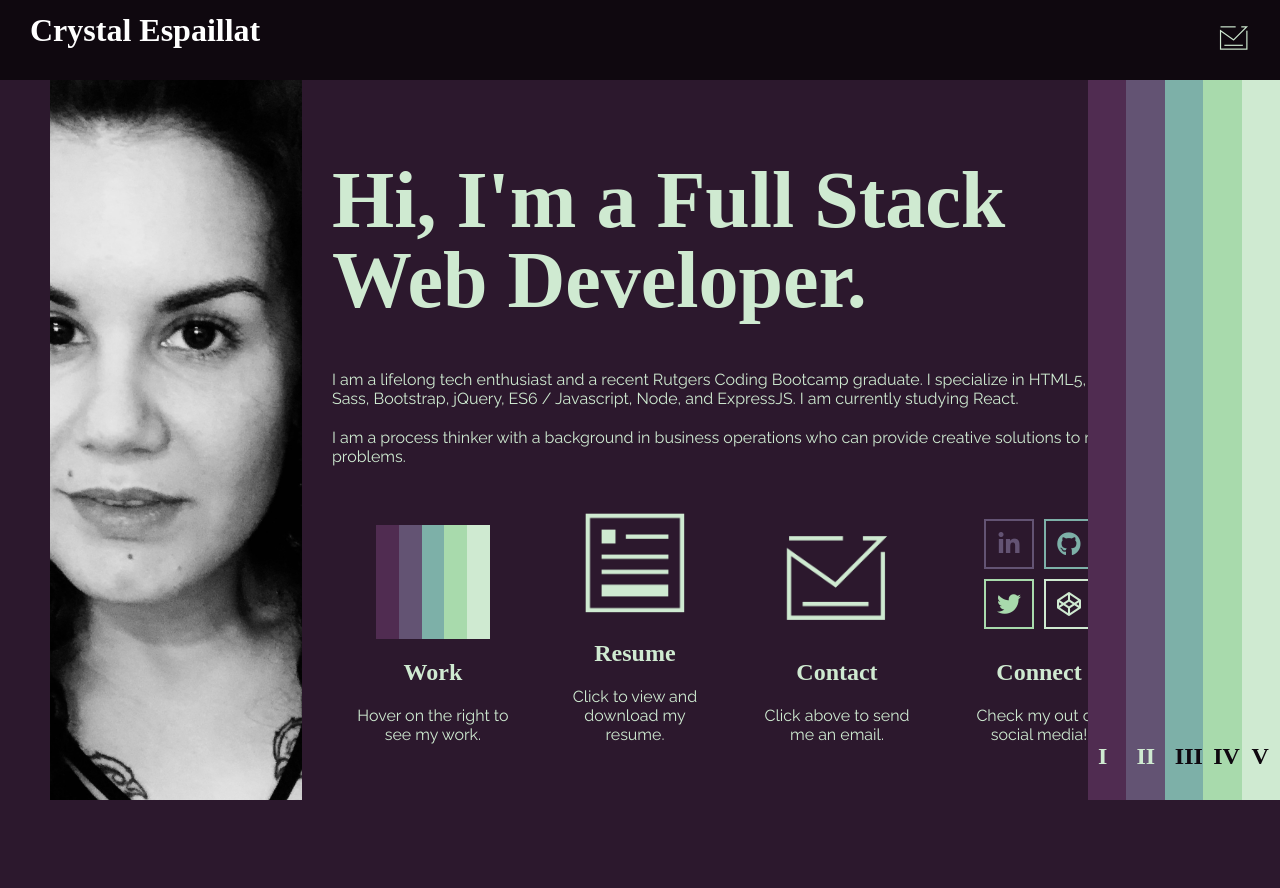
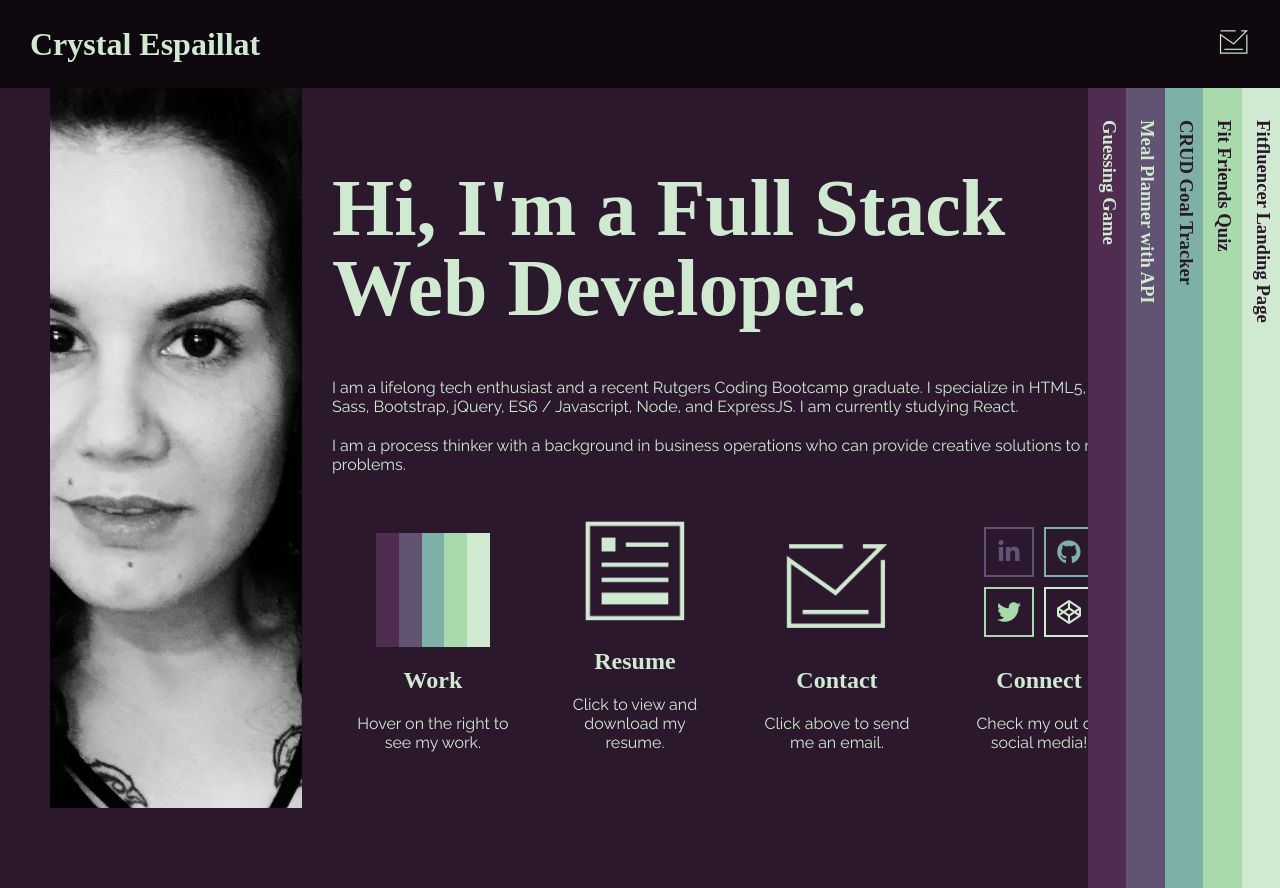
Before and after one commit to CrystalEspaillat/2019-Portfolio, a website: page public/index.html in a window 1280 px wide. Shown: the top 888 px of the page. Before the commit the page ends 800 px from the top, so only its background shows below. Drawn offline with nearby package versions, Linux system fonts and the light colour scheme; files whose address does not match are found by name; a web font is replaced by a local one.

Commit message:
Added vertical lables to projects and fixed text colors.

```diff
--- a/public/css/global.css
+++ b/public/css/global.css
@@ -5,8 +5,8 @@
 }
 
 body {
+    width: 100vw;
     height: 100vh;
-    width: 100vw;
     overflow: hidden;
     background: var(--darkpurple);
 }
--- a/public/css/header.css
+++ b/public/css/header.css
@@ -1,15 +1,19 @@
 header {
     background: var(--black);
-    color: var(--white);
     display: flex;
     align-items: center;
     justify-content: space-between;
     padding: 30px;
+    height: 11vh;
 }
 
-nav a {
-    color: var(--white);
-    font-size: 1em;
+header a {
+    color: var(--tea);
+    text-decoration: none;
+}
+
+header h1 {
+    margin-bottom: 0px;
 }
 
 /* Main Layout for Mobile */
--- a/public/css/panels.css
+++ b/public/css/panels.css
@@ -1,63 +1,27 @@
-main.container {
+/* Holds all of the panels */
+main {
     position: absolute;
-    top: 10vh;
+    top: 11vh;
     right: 0px;
-    width: 10vw;
+    width: 15vw;
+    display: flex;
+    justify-content: flex-end;
+    height: 100vh;
 }
 
-article {
-    display: flex;
-    align-items: flex-start;
-    justify-content: flex-start;
-    padding: 50px;
-}
-
-/* //////////////////////////////////// */
-/* Colors */
-/* //////////////////////////////////// */
-#about {
-    background-color: var(--darkpurple);
-}
-#project-1 {
-    background-color: var(--purple);
-}
-#project-2 {
-    background-color: var(--lavender);
-}
-
-#about, #project-1, #project-2 {
-    color: var(--tea);
-}
-
-#project-3 {
-    background-color: var(--teal);
-}
-#project-4 {
-    background-color: var(--moss);
-}
-#project-5 {
-    background-color: var(--tea);
-}
-
-#project-3, #project-4, #project-5 {
-    color: var(--black);
-}
-
-/* //////////////////////////////////// */
-/* Panels */
-/* //////////////////////////////////// */
-
+/* The panels */
 section {
     padding: 10px;
     align-items: flex-start;
     justify-content: center;
 }
 
-.label {
-    position: fixed;
-    bottom: 10px;
-    align-items: center;
-    justify-content: center;
+/* The content inside of the panels */
+article {
+    display: flex;
+    align-items: flex-start;
+    justify-content: flex-start;
+    padding: 50px;
 }
 
 /* //////////////////////////////////// */
@@ -69,7 +33,7 @@ main:hover {
     width:100vw;
 }
 
-/* the pantels */
+/* the panels */
 section {
     width: 3vw;
     transition: width 1s;
@@ -90,10 +54,23 @@ section:hover > article {
     opacity: 1;
     transition: opacity 1s ease .5s;}
 
-
 /* //////////////////////////////////// */
 /* Project Content */
 /* //////////////////////////////////// */
+
+/* Text label for each project */
+.label {
+    align-items: center;
+    justify-content: flex-start;
+    font-family: "Megrim";
+    font-weight: bold;
+    font-size: 14pt;
+    transform: rotate(90deg);
+    transform-origin: left bottom 0;
+    float: left;
+    width: 400px;
+    position: absolute;
+}
 
 .project-img {
     align-items: flex-start;
@@ -119,6 +96,50 @@ section:hover > article {
  {
     text-decoration: none;
     color: var(--purple);
+    font-weight: bold;
+}
+
+/* //////////////////////////////////// */
+/* Colors */
+/* //////////////////////////////////// */
+
+/* Dark Panels */
+#about {
+    background-color: var(--darkpurple);
+}
+#project-1 {
+    background-color: var(--purple);
+}
+#project-2 {
+    background-color: var(--lavender);
+}
+
+#about, #project-1, #project-2 {
+    color: var(--tea);
+}
+
+#project-1 p, #project-2 p {
+    color: var(--tea);
+}
+
+/* Light Panels */
+
+#project-3 {
+    background-color: var(--teal);
+}
+#project-4 {
+    background-color: var(--moss);
+}
+#project-5 {
+    background-color: var(--tea);
+}
+
+#project-3, #project-4, #project-5 {
+    color: var(--darkpurple);
+}
+
+#project-3 p, #project-4 p, #project-5 p {
+    color: var(--darkpurple);
 }
 
 /* //////////////////////////////////// */
@@ -133,13 +154,13 @@ section:hover > article {
     padding: 10px 20px;
     width: fit-content;
     text-transform: uppercase;
-    border: 2px solid var(--tea);
     margin: 0px 10px 40px 0px;
     text-decoration: none;
 }
 
 .purple-panel {
     background: transparent;
+    border: 2px solid var(--tea);
     color: var(--tea);
 }
 
@@ -150,6 +171,7 @@ section:hover > article {
 
 .lavender-panel {
     background: transparent;
+    border: 2px solid var(--tea);
     color: var(--tea);
 }
 
@@ -160,30 +182,33 @@ section:hover > article {
 
 .teal-panel {
     background: transparent;
-    color: var(--black);
+    border: 2px solid var(--darkpurple);
+    color: var(--darkpurple);
 }
 
 .teal-panel:hover {
-    background: var(--black);
+    background: var(--darkpurple);
     color: var(--teal);
 }
 
 .moss-panel {
     background: transparent;
-    color: var(--black);
+    border: 2px solid var(--darkpurple);
+    color: var(--darkpurple);
 }
 
 .moss-panel:hover {
-    background: var(--black);
+    background: var(--darkpurple);
     color: var(--moss);
 }
 
 .tea-panel {
     background: transparent;
-    color: var(--black);
+    border: 2px solid var(--darkpurple);
+    color: var(--darkpurple);
 }
 
 .tea-panel:hover {
-    background: var(--black);
+    background: var(--darkpurple);
     color: var(--tea);
 }
--- a/public/index.html
+++ b/public/index.html
@@ -15,7 +15,7 @@
 </head>
 <body>
     <header>
-        <h1> Crystal Espaillat</h1>
+        <a href="/"><h1>Crystal Espaillat</h1></a>
         <nav>
             <a class="navi" href="mailto:crys.espaillat@gmail.com"><img src="public/img/mail.png" width="32px"></a>
         </nav>
@@ -93,10 +93,10 @@
     </div>
 
 
-    <main class="container">
+    <main>
         <section id="project-1">
             <div class="label">
-                <h2>I</h2>
+                Guessing Game
             </div>
             <article>
                 <div class="project-img">
@@ -120,7 +120,7 @@
         </section>
         <section id="project-2">
             <div class="label">
-                <h2>II</h2>
+                Meal Planner with API
             </div>
             <article>
                 <div class="project-img">
@@ -130,7 +130,7 @@
                     <h2> Meal Planner </h2>
                     <strong> Date: July 2018</strong> <br>
                     <p>
-                        This app was created using HTML5, CSS3, ES5 Javascript and the Edamam Recipe API. The user can browse recipes from all over the internet, save recipes, and see the calculated macronutrient data for individual recipes or all of them combined.
+                        This app was created using HTML5, CSS3, ES5 Javascript, and the Edamam Recipe API. The user can browse recipes from all over the internet, save recipes, and see the calculated macronutrient data for individual recipes or all of them combined.
                     </p>
                     <p>
                         I worked with <a href="https://github.com/romontilus">Rommel Montilus</a> and <a href="https://github.com/grossakis">George Rossakis</a> on this project.
@@ -144,7 +144,7 @@
         </section>
         <section id="project-3">
             <div class="label">
-                <h2>III</h2>
+                CRUD Goal Tracker
             </div>
             <article>
                 <div class="project-img">
@@ -165,7 +165,7 @@
         </section>
         <section id="project-4">
             <div class="label">
-                <h2>IV</h2>
+                Fit Friends Quiz
             </div>
             <article>
                 <div class="project-img">
@@ -187,14 +187,14 @@
         </section>
         <section id="project-5">
             <div class="label">
-                <h2>V</h2>
+                Fitfluencer Landing Page
             </div>
             <article>
                 <div class="project-img">
                     <img src="public/img/projects/devin-form.png" class="project">
                 </div>
                 <div class="project-copy">
-                    <h2> Fitfluencer Landing Page </h2>
+                    <h2> Devin Physique New Client Application </h2>
                     <strong> Date: December 2018</strong> <br>
                     <p>
                         This lead generation form was created using HTML5, CSS3, ES5 Javascript, NodeJS, ExpressJS., and Handlebars.
```
